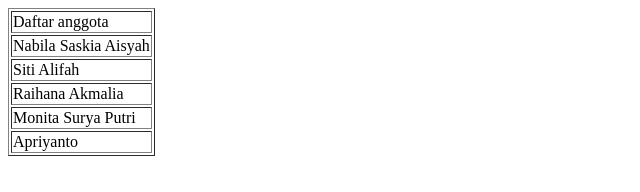
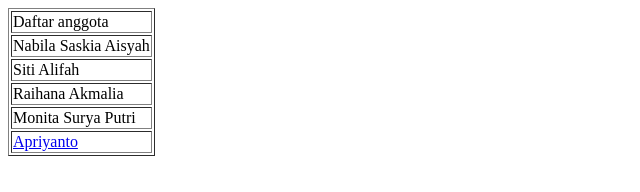
Before and after one commit to sitialifah/KelompokC_RPL_DY, a plain HTML site: page index.html in a window 1280 px wide. Shown: the full height of the page, 0-640 px from the left. Drawn offline with Linux system fonts and the light colour scheme.

Commit message:
File Apry

```diff
--- a/index.html
+++ b/index.html
@@ -10,7 +10,7 @@
       <tr><td>Siti Alifah</td></tr>
       <tr><td>Raihana Akmalia</td></tr>
       <tr><td>Monita Surya Putri</td></tr>
-      <tr><td>Apriyanto</td></tr>
+      <tr><td><a href="1608107010039.html">Apriyanto</a></td></tr>
 
     </table>
   </body>
```
